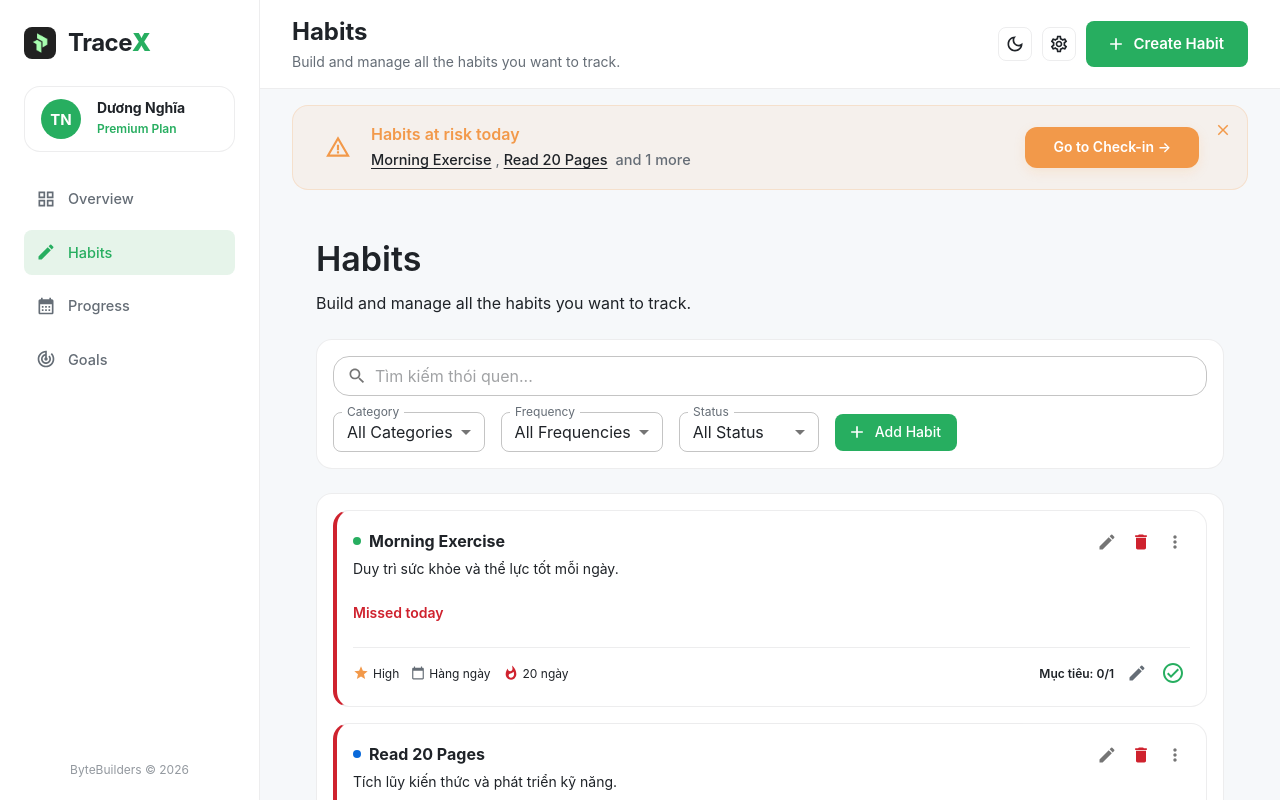
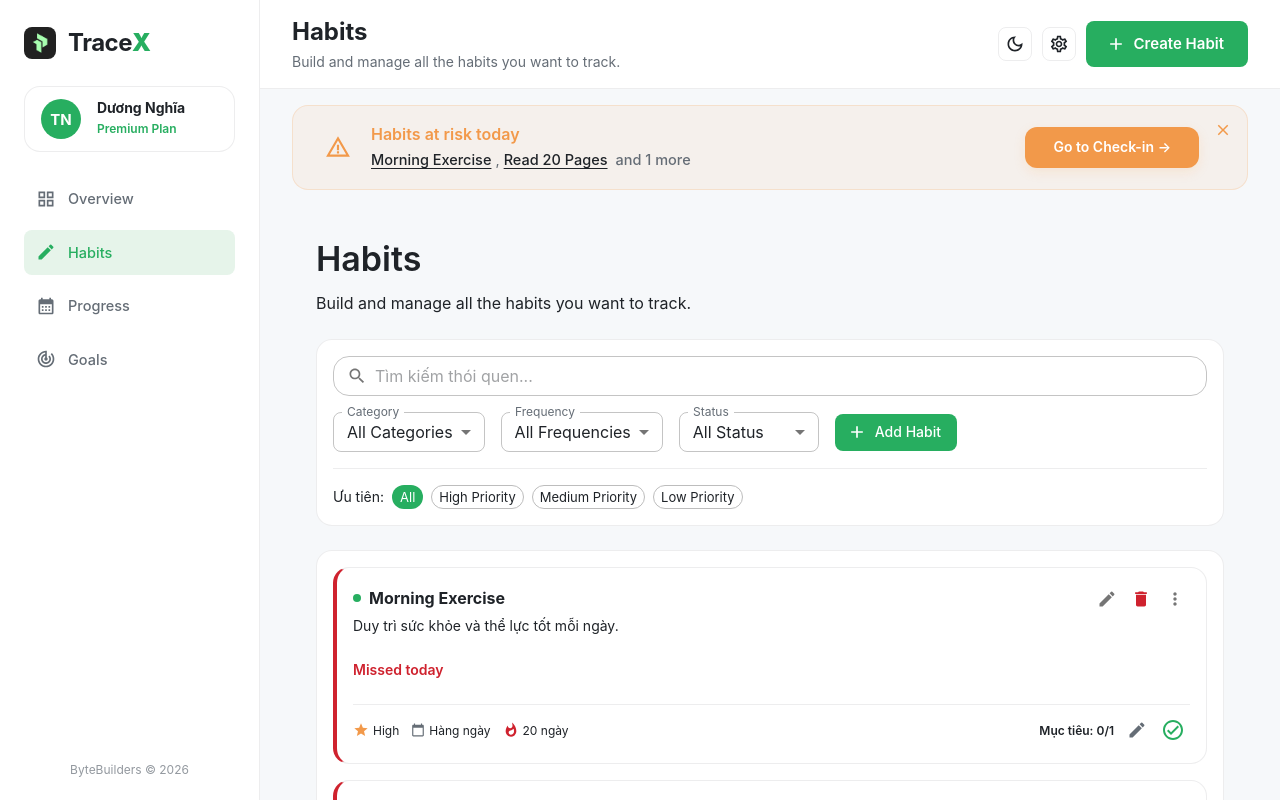
Before and after one commit to NghiaDPTWorkk/habit-hub, a React (Vite) app in the folder fe/: page /habits in a window 1280 px wide. Built offline with nearby package versions, Linux system fonts and the light colour scheme.

Commit message:
refactor(ui): HH-97 - add priority quick filter chips #97

```diff
--- a/fe/src/features/habits/components/HabitsPage.tsx
+++ b/fe/src/features/habits/components/HabitsPage.tsx
@@ -8,7 +8,9 @@ import {
   InputLabel,
   Select,
   MenuItem,
+  useTheme,
 } from '@/components/ui'
+import Chip from '@mui/material/Chip'
 import { Button } from '@/components/ui'
 import { Card } from '@/components/ui/Card'
 import { Icons } from '@/components/ui/icons'
@@ -21,30 +23,36 @@ import SearchIcon from '@mui/icons-material/Search'
 import InputAdornment from '@mui/material/InputAdornment'
 import type { HabitFilters } from './FilterSideBar'
 import type { Category, Frequency, HabitStatus, Habit } from '@/types'
+import { todayString, isHabitMissed as helperIsHabitMissed } from '../utils/habitHelpers'
+import {
+  TEXT_SEARCH_PLACEHOLDER,
+  TEXT_CATEGORY_LABEL,
+  TEXT_FREQUENCY_LABEL,
+  TEXT_STATUS_LABEL,
+  TEXT_ALL_CATEGORIES,
+  TEXT_ALL_FREQUENCIES,
+  TEXT_ALL_STATUSES,
+  TEXT_PRIORITY_LABEL,
+  TEXT_CLEAR_FILTERS,
+  TEXT_VAL_ALL,
+  TEXT_VAL_HEALTH,
+  TEXT_VAL_STUDY,
+  TEXT_VAL_WORK,
+  TEXT_VAL_MINDFULNESS,
+  TEXT_VAL_OTHER,
+  TEXT_VAL_DAILY,
+  TEXT_VAL_SPECIFIC,
+  TEXT_VAL_ACTIVE,
+  TEXT_VAL_PAUSED,
+  TEXT_VAL_ARCHIVED,
+  PAGE_TITLE,
+  PAGE_DESC,
+  ADD_HABIT_LABEL,
+} from '../constants/pageConstants'
 
-const TEXT_SEARCH_PLACEHOLDER = 'Tìm kiếm thói quen...'
-const TEXT_CATEGORY_LABEL = 'Category'
-const TEXT_FREQUENCY_LABEL = 'Frequency'
-const TEXT_STATUS_LABEL = 'Status'
-const TEXT_ALL_CATEGORIES = 'All Categories'
-const TEXT_ALL_FREQUENCIES = 'All Frequencies'
-const TEXT_ALL_STATUSES = 'All Status'
-
-const TEXT_VAL_ALL = 'All'
-const TEXT_VAL_HEALTH = 'Health'
-const TEXT_VAL_STUDY = 'Study'
-const TEXT_VAL_WORK = 'Work'
-const TEXT_VAL_MINDFULNESS = 'Mindfulness'
-const TEXT_VAL_OTHER = 'Other'
-const TEXT_VAL_DAILY = 'Daily'
-const TEXT_VAL_SPECIFIC = 'Specific'
-const TEXT_VAL_ACTIVE = 'Active'
-const TEXT_VAL_PAUSED = 'Paused'
-const TEXT_VAL_ARCHIVED = 'Archived'
-
-const PAGE_TITLE = 'Habits'
-const PAGE_DESC = 'Build and manage all the habits you want to track.'
-const ADD_HABIT_LABEL = 'Add Habit'
+const TEXT_HIGH_PRIORITY = 'High Priority'
+const TEXT_MEDIUM_PRIORITY = 'Medium Priority'
+const TEXT_LOW_PRIORITY = 'Low Priority'
 
 const DEFAULT_FILTERS: HabitFilters = {
   category: 'All',
@@ -53,17 +61,15 @@ const DEFAULT_FILTERS: HabitFilters = {
   status: 'All',
 }
 
-const todayString = new Date().toISOString().split('T')[0]
-const todayWeekDay = new Date().getDay()
-
-const isDueToday = (habit: Habit) => {
-  if (habit.frequency === 'Daily') {
-    return true
-  }
-  return Array.isArray(habit.specificDays) && habit.specificDays.includes(todayWeekDay)
-}
+const PRIORITY_OPTIONS = [
+  { value: 'All', label: TEXT_VAL_ALL },
+  { value: 'High', label: TEXT_HIGH_PRIORITY },
+  { value: 'Medium', label: TEXT_MEDIUM_PRIORITY },
+  { value: 'Low', label: TEXT_LOW_PRIORITY },
+] as const
 
 export const HabitsPage: FC = () => {
+  const theme = useTheme()
   const { habits, deleteHabit, pauseHabit, resumeHabit, archiveHabit } = useHabitStore()
   const checkins = useBoundStore((state) => state.checkins)
   const showToast = useBoundStore((s) => s.showToast)
@@ -86,31 +92,17 @@ export const HabitsPage: FC = () => {
     [checkins]
   )
 
-  const filteredHabits = useMemo(
-    () =>
-      habits.filter((habit) => {
-        if (
-          searchTerm.trim() !== '' &&
-          !habit.name.toLowerCase().includes(searchTerm.trim().toLowerCase())
-        ) {
-          return false
-        }
-        if (filters.category !== 'All' && habit.category !== filters.category) {
-          return false
-        }
-        if (filters.frequency !== 'All' && habit.frequency !== filters.frequency) {
-          return false
-        }
-        if (filters.priority !== 'All' && habit.priority !== filters.priority) {
-          return false
-        }
-        if (filters.status !== 'All' && habit.status !== filters.status) {
-          return false
-        }
-        return true
-      }),
-    [habits, filters, searchTerm]
-  )
+  const filteredHabits = useMemo(() => {
+    const term = searchTerm.trim().toLowerCase()
+    return habits.filter((h) => {
+      if (term && !h.name.toLowerCase().includes(term)) return false
+      if (filters.category !== 'All' && h.category !== filters.category) return false
+      if (filters.frequency !== 'All' && h.frequency !== filters.frequency) return false
+      if (filters.priority !== 'All' && h.priority !== filters.priority) return false
+      if (filters.status !== 'All' && h.status !== filters.status) return false
+      return true
+    })
+  }, [habits, filters, searchTerm])
 
   const handleEdit = (habit: Habit) => {
     setHabitToEdit(habit)
@@ -150,16 +142,7 @@ export const HabitsPage: FC = () => {
     showToast(SHARED_MESSAGES.SUCCESS.STATUS_CHANGE, 'success')
   }
 
-  const isHabitMissed = (habit: Habit) => {
-    if (habit.status !== 'Active') {
-      return false
-    }
-    if (!isDueToday(habit)) {
-      return false
-    }
-    const todayCheckin = todayCheckinByHabit[habit.id]
-    return !todayCheckin || todayCheckin.completedCount < habit.targetPerDay
-  }
+  const isHabitMissed = (habit: Habit) => helperIsHabitMissed(habit, todayCheckinByHabit)
 
   return (
     <Box sx={{ p: 3, maxWidth: '100vw' }}>
@@ -245,6 +228,47 @@ export const HabitsPage: FC = () => {
             {ADD_HABIT_LABEL}
           </Button>
         </Box>
+        <Box
+          sx={{
+            display: 'flex',
+            gap: 1,
+            alignItems: 'center',
+            flexWrap: 'wrap',
+            mt: 2,
+            pt: 2,
+            borderTop: `1px solid ${theme.palette.divider}`,
+          }}
+        >
+          <Typography variant="body2" color="text.secondary">
+            {TEXT_PRIORITY_LABEL}
+          </Typography>
+          {PRIORITY_OPTIONS.map((opt) => (
+            <Chip
+              key={opt.value}
+              label={opt.label}
+              onClick={() => setFilters((prev) => ({ ...prev, priority: opt.value }))}
+              color={filters.priority === opt.value ? 'primary' : 'default'}
+              variant={filters.priority === opt.value ? 'filled' : 'outlined'}
+              size="small"
+            />
+          ))}
+          {(searchTerm ||
+            filters.category !== 'All' ||
+            filters.frequency !== 'All' ||
+            filters.priority !== 'All' ||
+            filters.status !== 'All') && (
+            <Button
+              size="small"
+              onClick={() => {
+                setFilters(DEFAULT_FILTERS)
+                setSearchTerm('')
+              }}
+              sx={{ ml: 'auto' }}
+            >
+              {TEXT_CLEAR_FILTERS}
+            </Button>
+          )}
+        </Box>
       </Card>
 
       <Card sx={{ p: 2 }}>
--- /dev/null
+++ b/fe/src/features/habits/constants/pageConstants.ts
@@ -0,0 +1,26 @@
+export const TEXT_SEARCH_PLACEHOLDER = 'Tìm kiếm thói quen...'
+export const TEXT_CATEGORY_LABEL = 'Category'
+export const TEXT_FREQUENCY_LABEL = 'Frequency'
+export const TEXT_STATUS_LABEL = 'Status'
+export const TEXT_ALL_CATEGORIES = 'All Categories'
+export const TEXT_ALL_FREQUENCIES = 'All Frequencies'
+export const TEXT_ALL_STATUSES = 'All Status'
+
+export const TEXT_PRIORITY_LABEL = 'Ưu tiên:'
+export const TEXT_CLEAR_FILTERS = 'Clear filters'
+
+export const TEXT_VAL_ALL = 'All'
+export const TEXT_VAL_HEALTH = 'Health'
+export const TEXT_VAL_STUDY = 'Study'
+export const TEXT_VAL_WORK = 'Work'
+export const TEXT_VAL_MINDFULNESS = 'Mindfulness'
+export const TEXT_VAL_OTHER = 'Other'
+export const TEXT_VAL_DAILY = 'Daily'
+export const TEXT_VAL_SPECIFIC = 'Specific'
+export const TEXT_VAL_ACTIVE = 'Active'
+export const TEXT_VAL_PAUSED = 'Paused'
+export const TEXT_VAL_ARCHIVED = 'Archived'
+
+export const PAGE_TITLE = 'Habits'
+export const PAGE_DESC = 'Build and manage all the habits you want to track.'
+export const ADD_HABIT_LABEL = 'Add Habit'
--- /dev/null
+++ b/fe/src/features/habits/utils/habitHelpers.ts
@@ -0,0 +1,25 @@
+import type { Habit } from '@/types'
+
+export const todayString = new Date().toISOString().split('T')[0]
+export const todayWeekDay = new Date().getDay()
+
+export const isDueToday = (habit: Habit): boolean => {
+  if (habit.frequency === 'Daily') {
+    return true
+  }
+  return Array.isArray(habit.specificDays) && habit.specificDays.includes(todayWeekDay)
+}
+
+export const isHabitMissed = (
+  habit: Habit,
+  todayCheckinByHabit: Record<number, { completedCount: number }>
+): boolean => {
+  if (habit.status !== 'Active') {
+    return false
+  }
+  if (!isDueToday(habit)) {
+    return false
+  }
+  const todayCheckin = todayCheckinByHabit[habit.id]
+  return !todayCheckin || todayCheckin.completedCount < habit.targetPerDay
+}
```
